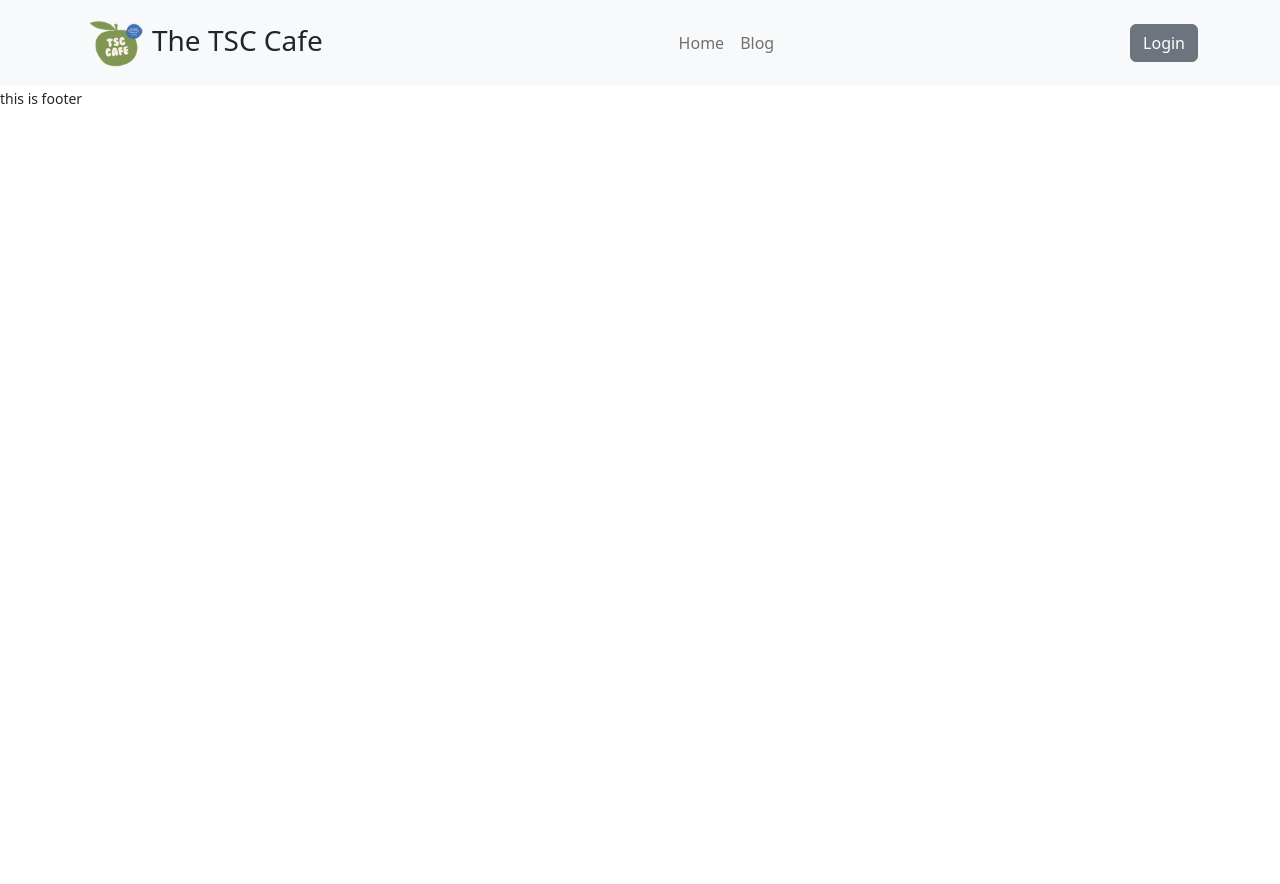
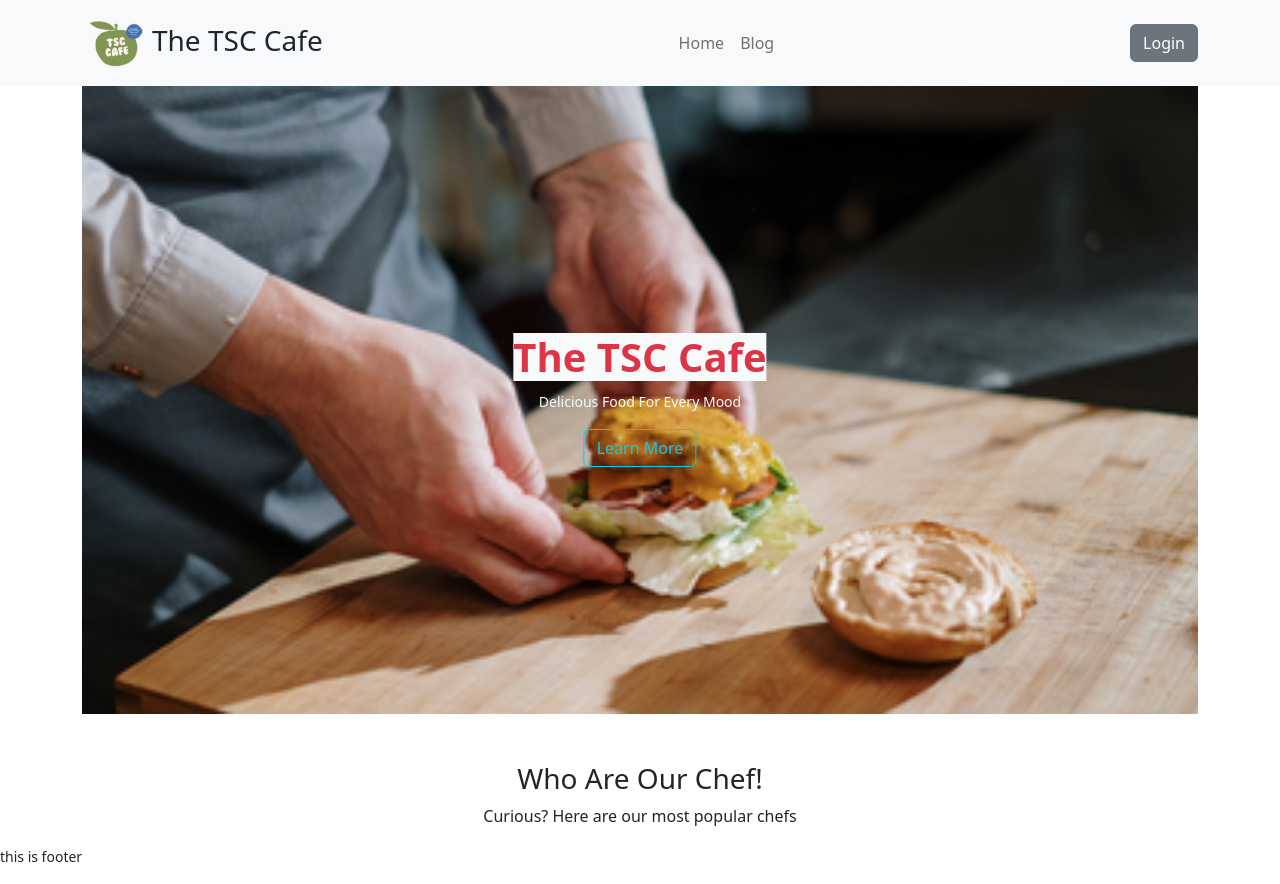
Before and after one commit to shawon012/tsc-cafe-client, a React (Vite) app: page / in a window 1280 px wide. Before the commit the page ends 800 px from the top, so only its background shows below. Built offline with nearby package versions, Linux system fonts and the light colour scheme.

Commit message:
first home page done

```diff
--- a/src/Layout/Main.jsx
+++ b/src/Layout/Main.jsx
@@ -1,12 +1,13 @@
 import React from 'react';
 import Header from '../pages/Shared/Header/Header';
 import Hooter from '../pages/Shared/footer/Hooter';
+import { Outlet } from 'react-router-dom';
 
 const Main = () => {
     return (
         <div>
             <Header></Header>
-
+            <Outlet></Outlet>
             <Hooter></Hooter>
         </div>
     );
--- a/src/pages/Home/Home/Home.jsx
+++ b/src/pages/Home/Home/Home.jsx
@@ -1,10 +1,29 @@
 import React from 'react';
+import { Button, Container, Image } from 'react-bootstrap';
+import Row from 'react-bootstrap/Row';
+import Col from 'react-bootstrap/Col';
 
 const Home = () => {
     return (
-        <div>
-            <h2>This is home.</h2>
-        </div>
+        <Container>
+            <div className="position-relative">
+                <Image src='/The TSC CaFE.png' alt="My Image" className="img-fluid" height='100%' width='100%' />
+                <div className="position-absolute top-50 start-50 translate-middle">
+                    <h1 className='fs-1 fw-bold text-danger text-center text-bg-light'>The TSC Cafe</h1>
+                    <p className='text-center text-light'> <small>Delicious Food For Every Mood</small> </p>
+                    <div className='text-center'><Button variant="outline-info">Learn More</Button></div>
+                </div>
+            </div>
+            <div>
+                <div className='text-center mt-5'>
+                    <h3>Who Are Our Chef!</h3>
+                    <p>Curious? Here are our most popular chefs</p>
+                </div>
+                <div>
+
+                </div>
+            </div>
+        </Container>
     );
 };
 
```
Also changed, not shown: public/The TSC CaFE.png (added).
